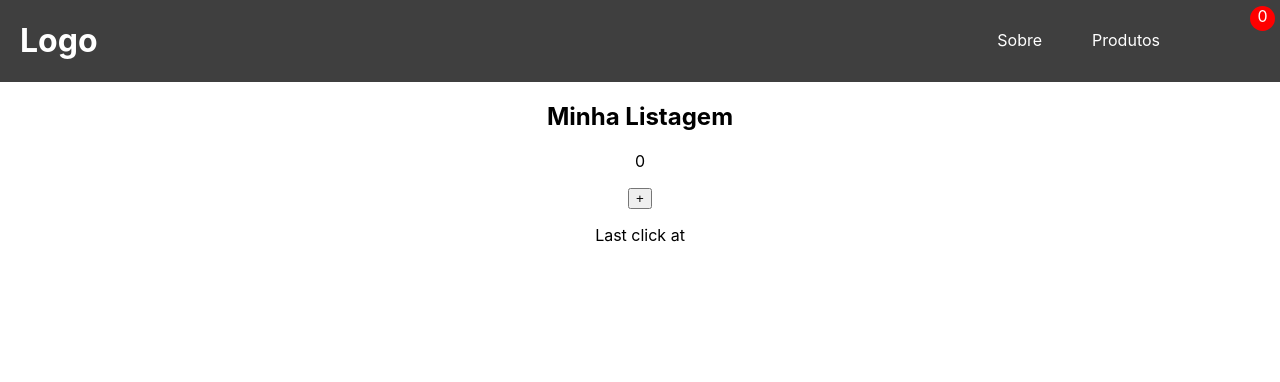
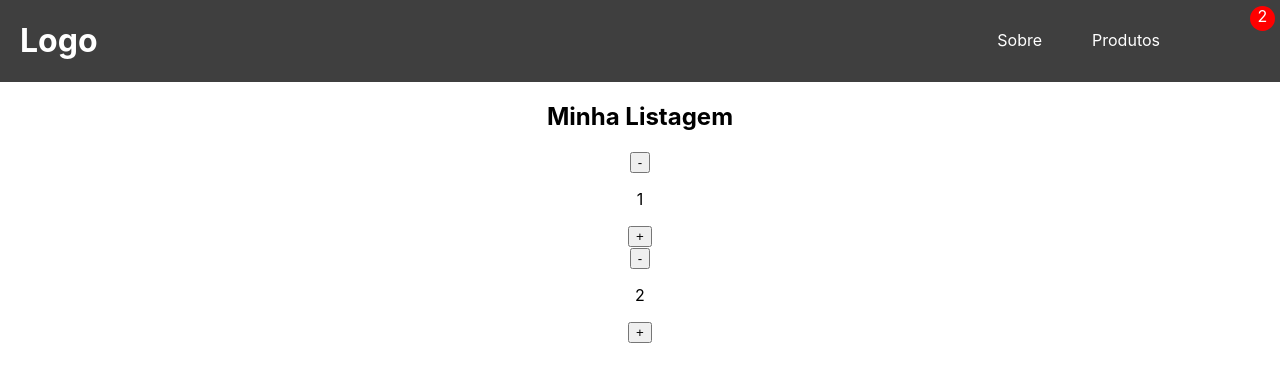
Before and after one commit to junmoritani/aju_moritani, a React (Create React App) app: page / in a window 1280 px wide. Shown: the top 382 px of the page. Built offline with nearby package versions, Linux system fonts and the light colour scheme; some icons are missing.

Commit message:
item count

```diff
--- a/src/App.js
+++ b/src/App.js
@@ -1,25 +1,26 @@
 import "./App.css";
-import Clicker from "./components/ExemplosAula/Clicker";
+import ItemCount from "./components/ItemCount";
 import Header from "./components/Header";
 import ItemListContainer from "./components/ItemListContainer";
 import { useState } from "react";
 
 function App() {
   const [contador, setContador] = useState(0);
-  const [clickTime, setClickTime] = useState(null);
 
-  function adicionarContador() {
-    setContador(contador + 1);
-    setClickTime(new Date().toLocaleString());
-  }
   return (
     <div className="App">
       <Header contador={contador} />
       <ItemListContainer greeting="Minha Listagem" />
-      <Clicker
-        contador={contador}
-        adicionar={adicionarContador}
-        clickTime={clickTime}
+      {/* <ItemCount contador={contador} adicionar={adicionarContador} /> */}
+      <ItemCount
+        initial={1}
+        stock={10}
+        onAdd={(newCount) => setContador(newCount)}
+      />
+      <ItemCount
+        initial={2}
+        stock={20}
+        onAdd={(newCount) => setContador(newCount)}
       />
     </div>
   );
--- a/src/components/ExemplosAula/Clicker.jsx
+++ /dev/null
@@ -1,11 +0,0 @@
-function Clicker({ contador, adicionar, clickTime }) {
-  return (
-    <div className="Clicker">
-      <p>{contador}</p>
-      <button onClick={adicionar}>+</button>
-      <p>Last click at {clickTime}</p>
-    </div>
-  );
-}
-
-export default Clicker;
--- /dev/null
+++ b/src/components/ItemCount/index.jsx
@@ -0,0 +1,40 @@
+import React from "react";
+import { useState, useEffect } from "react";
+
+function ItemCount({ stock, initial, onAdd }) {
+  const [count, setCount] = useState(initial);
+
+  useEffect(() => {
+    setCount(initial);
+  }, [initial]);
+
+  useEffect(() => {
+    onAdd(count);
+  }, [count, onAdd]);
+
+  const increment = () => {
+    if (count < stock) {
+      setCount(count + 1);
+    }
+  };
+
+  const decrement = () => {
+    if (count > 0) {
+      setCount(count - 1);
+    }
+  };
+
+  return (
+    <div className="ItemCount">
+      <button onClick={decrement} disabled={count <= 0}>
+        -
+      </button>
+      <p>{count}</p>
+      <button onClick={increment} disabled={count >= stock}>
+        +
+      </button>
+    </div>
+  );
+}
+
+export default ItemCount;
```
